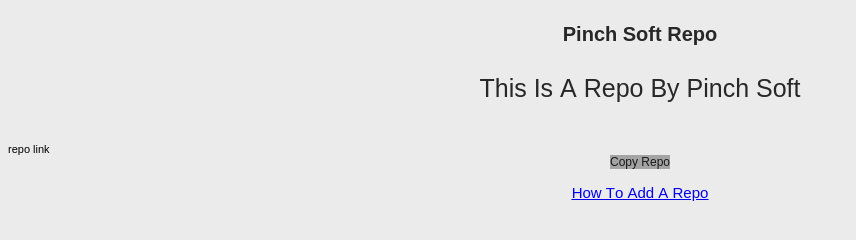
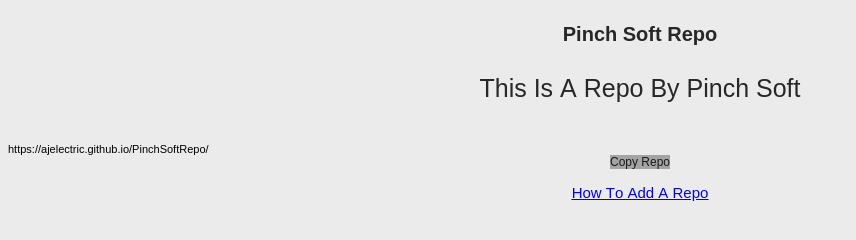
Before and after one commit to AJELECTRIC/PinchSoftRepo, a plain HTML site: page index.html in a window 1280 px wide. Shown: the whole page, without its empty margins (0-856 px from the left). Drawn offline with Linux system fonts and the light colour scheme.

Commit message:
Changes2

```diff
--- a/index.html
+++ b/index.html
@@ -27,7 +27,7 @@
 <p class="p3"><span class="s1">This Is A Repo By Pinch Soft</span></p>
 <p class="p1"><span class="s1"><br>
 </span></p>
-<p class="p4"><span class="s1">repo link</span></p>
+<p class="p4"><span class="s1">https://ajelectric.github.io/PinchSoftRepo/</span></p>
 <p class="p5"><span class="s2">Copy Repo</span></p>
 <p class="p1"><span class="s1"><br>
 </span></p>
```
Also changed, not shown: CydiaIcon.png (added), 9 other files.
